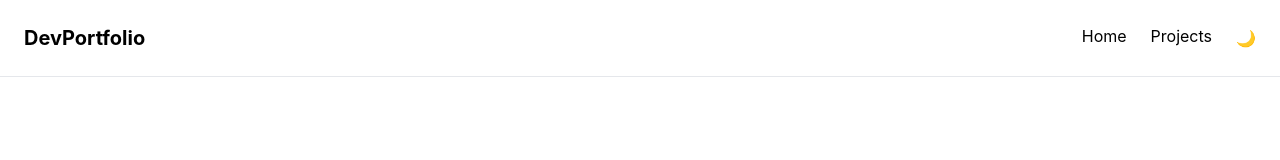
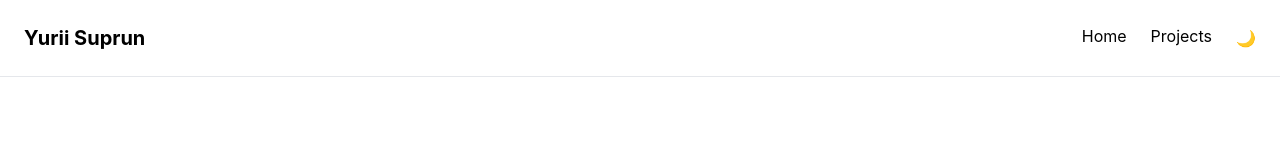
Before and after one commit to yuriisuprun/portfolio, a React (Create React App) app in the folder frontend/: page / in a window 1280 px wide. Shown: the top 160 px of the page. Built offline with nearby package versions, Linux system fonts and the light colour scheme; no server answers.

Commit message:
Update favicon

```diff
--- a/frontend/public/index.html
+++ b/frontend/public/index.html
@@ -2,7 +2,7 @@
 <html lang="en">
   <head>
     <meta charset="utf-8" />
-    <link rel="icon" href="%PUBLIC_URL%/favicon.ico" />
+    <link rel="icon" href="%PUBLIC_URL%/favicon.png" />
     <meta name="viewport" content="width=device-width, initial-scale=1" />
     <meta name="theme-color" content="#000000" />
     <meta
--- a/frontend/src/components/Navbar.js
+++ b/frontend/src/components/Navbar.js
@@ -7,7 +7,7 @@ export default function Navbar(){
         <nav className="flex justify-between p-6 border-b">
 
             <h1 className="font-bold text-xl">
-                DevPortfolio
+                Yurii Suprun
             </h1>
 
             <div className="flex gap-6">
```
Also changed, not shown: frontend/public/manifest.json.
